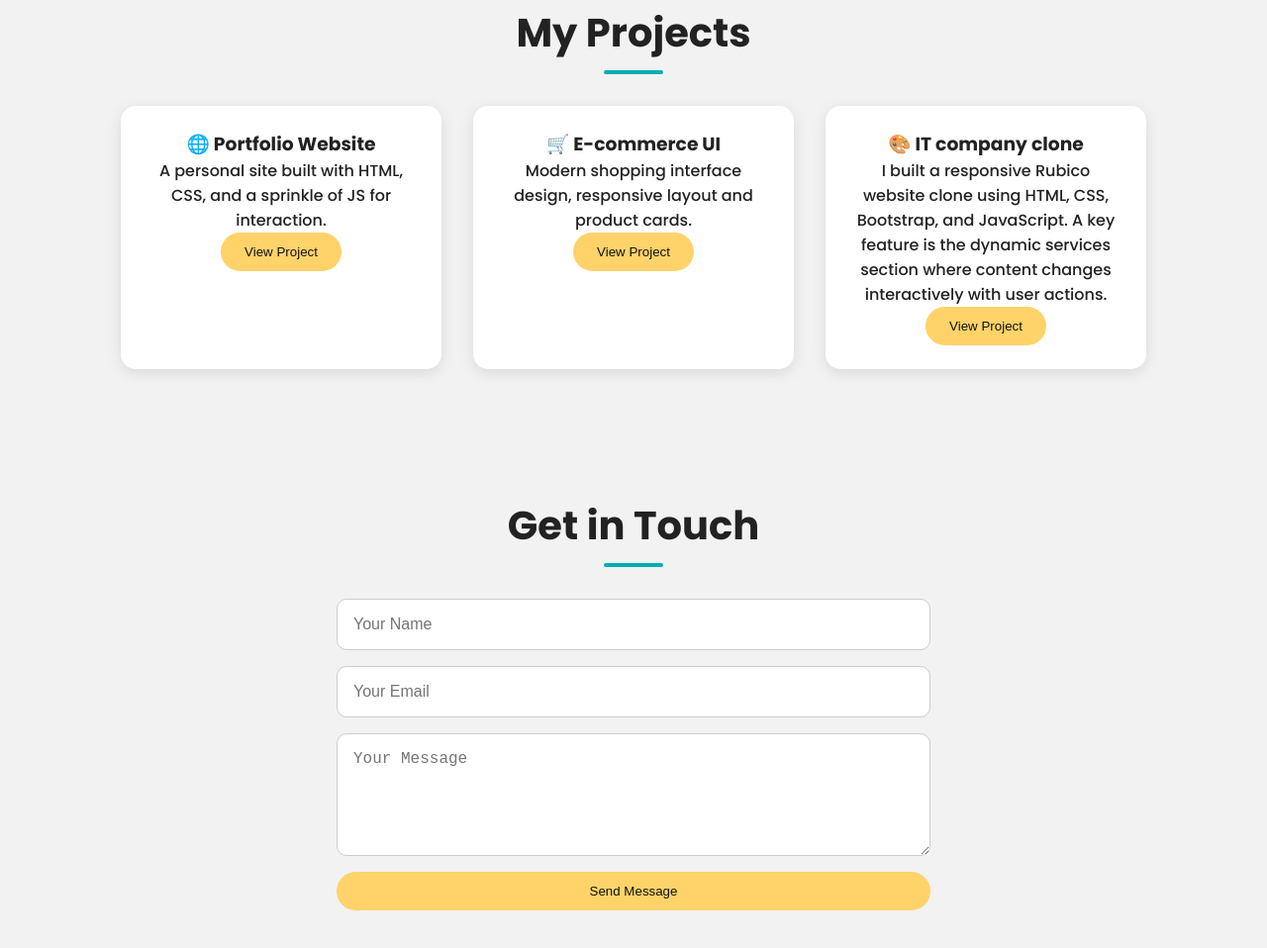
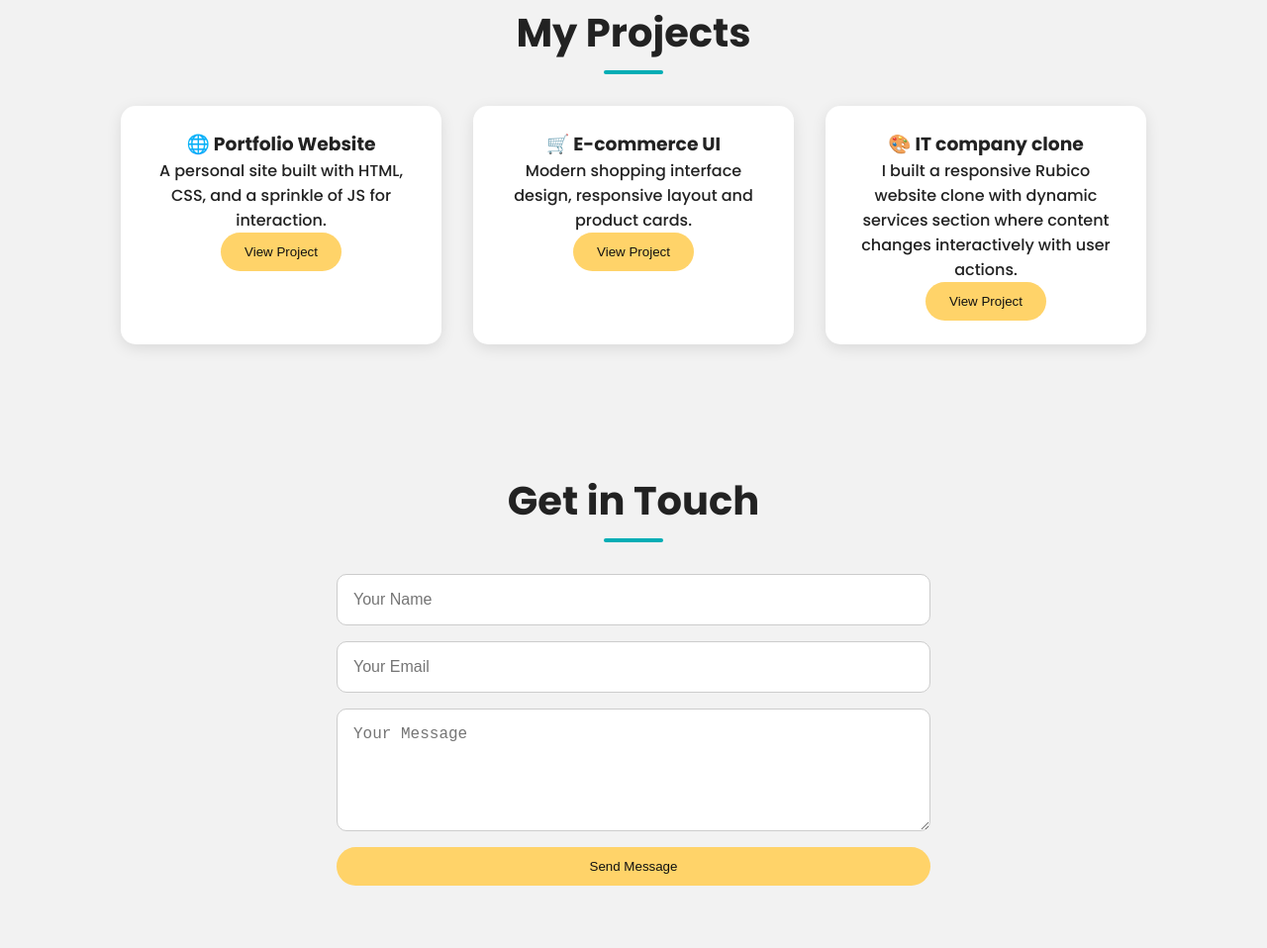
Before and after one commit to its-aryan1/MyPortfolio-, a plain HTML site: page index.html in a window 1280 px wide. Shown: the part 888-1846 px from the top of the page at 99% size. Drawn offline with Linux system fonts and the light colour scheme.

Commit message:
Update index.html

```diff
--- a/index.html
+++ b/index.html
@@ -62,7 +62,7 @@
       </div>
       <div class="project-card">
         <h3>🎨 IT company clone</h3>
-        <p>I built a responsive Rubico website clone using HTML, CSS, Bootstrap, and JavaScript. A key feature is the dynamic services section where content changes interactively with user actions.</p>
+        <p>I built a responsive Rubico website clone with dynamic services section where content changes interactively with user actions.</p>
         <!-- Project Button -->
 <a href="https://rubicocloneproject.netlify.app/" target="_blank">
   <button class="btn btn-primary">View Project</button>
```
